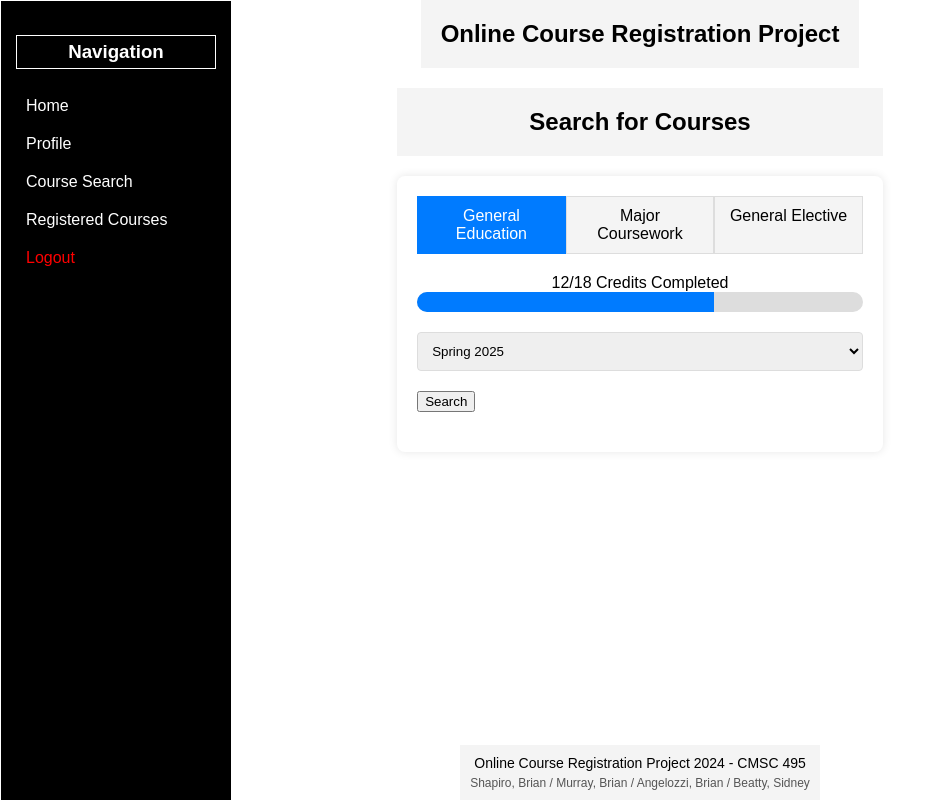
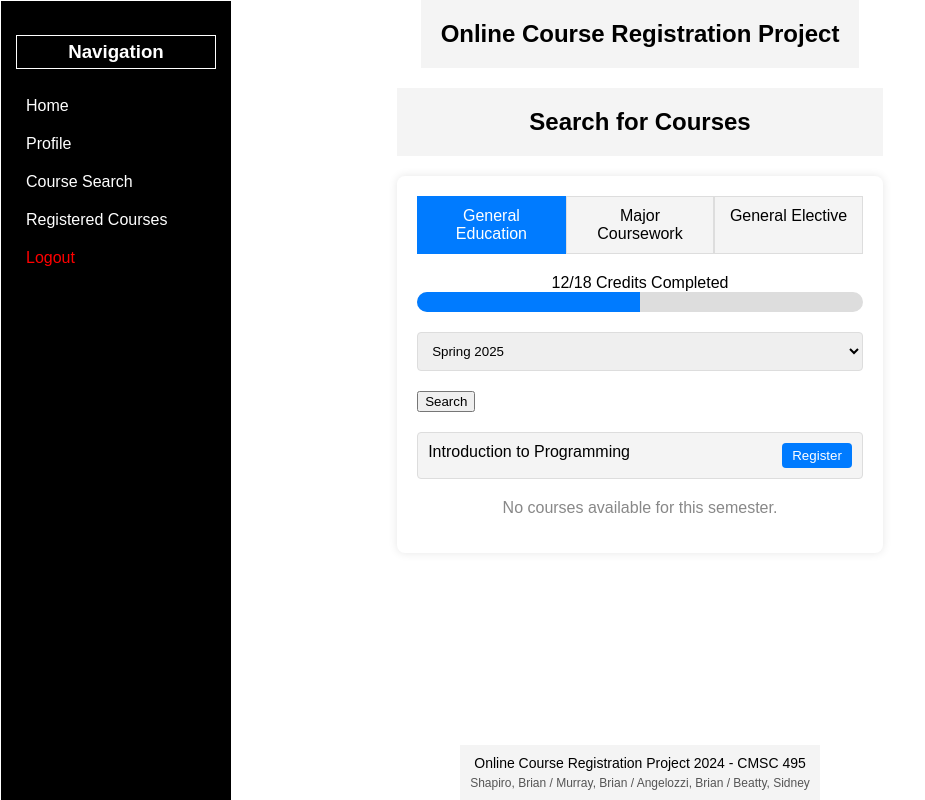
Before and after one commit to shapirobd/course_registration, a Flask app: page /course_search in a window 1280 px wide. Shown: the whole page, without its empty margins (0-925 px from the left). Run offline with Flask 3, Linux system fonts and the light colour scheme; the visitor is signed in with stand-in values (Sample User, id 1); parts of the project's set-up code (start-up, migrations or seed data) failed here and were passed over.

Commit message:
Update course_search_layout.html

```diff
--- a/templates/course_search_layout.html
+++ b/templates/course_search_layout.html
@@ -39,7 +39,7 @@
             border-radius: 8px;
             box-shadow: 0 0 10px rgba(0, 0, 0, 0.1);
             width: 100%;
-            max-width: 600px;
+            max-width: 1000px;
             margin: 20px auto;
             box-sizing: border-box;
             display: flex;
@@ -138,7 +138,6 @@
 </header>
 
 <div class="container">
-
     <!-- Tabs for course types -->
     <div class="tabs">
         <div class="tab active" id="genEdTab" onclick="selectTab('genEd')">General Education</div>
@@ -167,11 +166,15 @@
 
     <!-- List of available courses -->
     <div id="courseList" class="course-list">
-        <!-- The course list will be dynamically generated here -->
+        <!-- Example of a course item -->
+        <!-- This will be dynamically generated -->
+        <div class="course-item">
+            <span>Introduction to Programming</span>
+            <button onclick="registerCourse('Introduction to Programming')">Register</button>
+        </div>
+        <!-- If no courses are available -->
+        <p id="noCoursesText" class="no-courses">No courses available for this semester.</p>
     </div>
-
-    <!-- Placeholder for when no courses are available -->
-    <p id="noCoursesText" class="no-courses" style="display: none;">No courses available for this semester.</p>
 </div>
 
 <script>
@@ -251,11 +254,6 @@
         // Example register function
         alert(`Registered for ${course}`);
     }
-        document.addEventListener('DOMContentLoaded', function() {
-        selectTab('genEd');  // Set the initial active tab to General Education
-        document.getElementById('courseList').innerHTML = '';  // Clear the course list on page load
-        document.getElementById('noCoursesText').style.display = 'none';  // Hide the "No courses available" message on load
-    });
 </script>
 
 </body>
```
